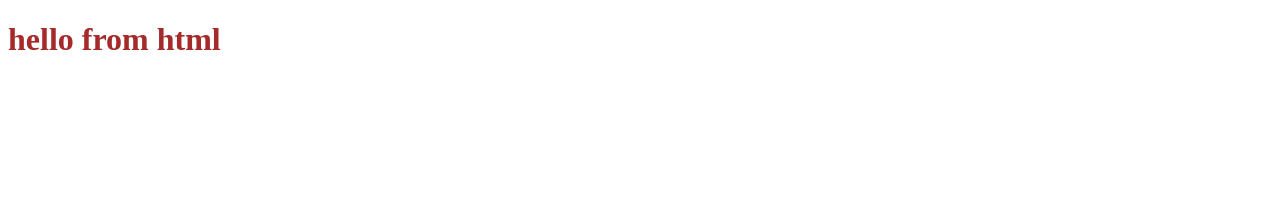
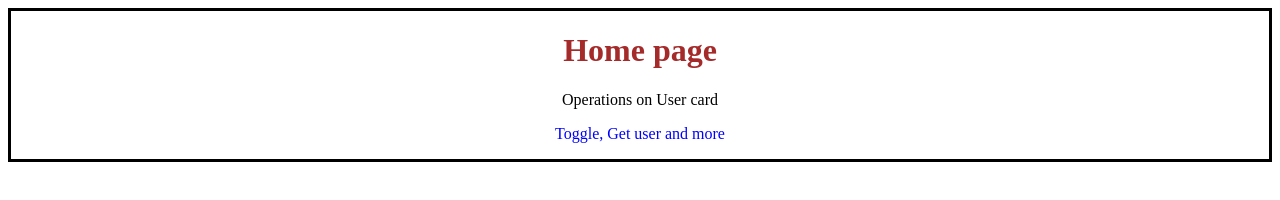
Before and after one commit to sahasrapulla/bootcamp, a website: page frontend/index.html in a window 1280 px wide. Drawn offline with Linux system fonts and the light colour scheme.

Commit message:
your message describing the change

```diff
--- a/frontend/index.css
+++ b/frontend/index.css
@@ -1,3 +1,17 @@
 h1{
     color :brown
 }
+
+#home-intro{
+    text-align: center;
+    border: 3px solid black;
+
+}
+
+#p2{
+    color:blue;
+}
+
+#home-intro:hover{
+    background-color: lightblue;
+}
--- a/frontend/index.html
+++ b/frontend/index.html
@@ -7,7 +7,11 @@
     <link rel="stylesheet" href="index.css">
 </head>
 <body>
-    <h1>hello from html</h1>
-    <script src="index.js"></script>
+    <div id="home-intro">
+        <h1>Home page</h1>
+        <p id="p1">Operations on User card</p>
+        <p id="p2">Toggle, Get user and more</p>
+        <script src="index.js"></script>
+    </div>
 </body>
 </html>
```
